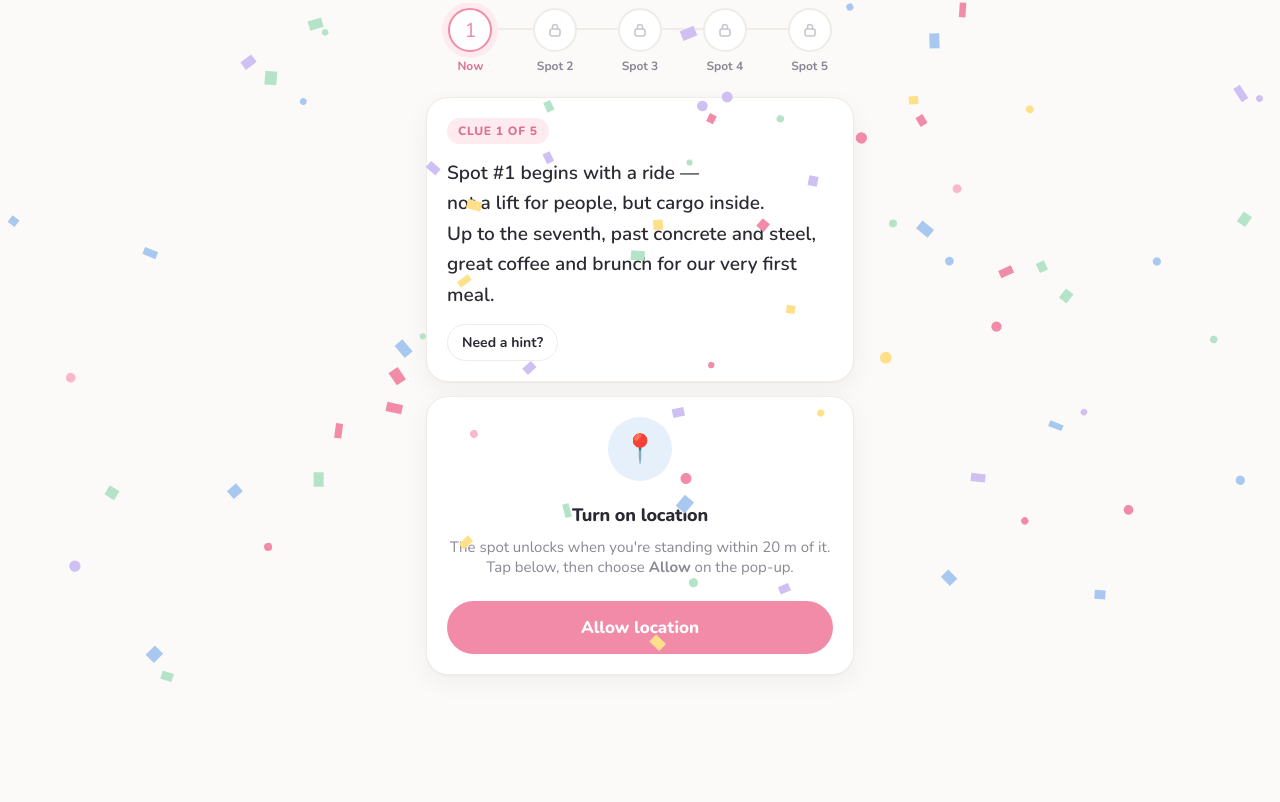
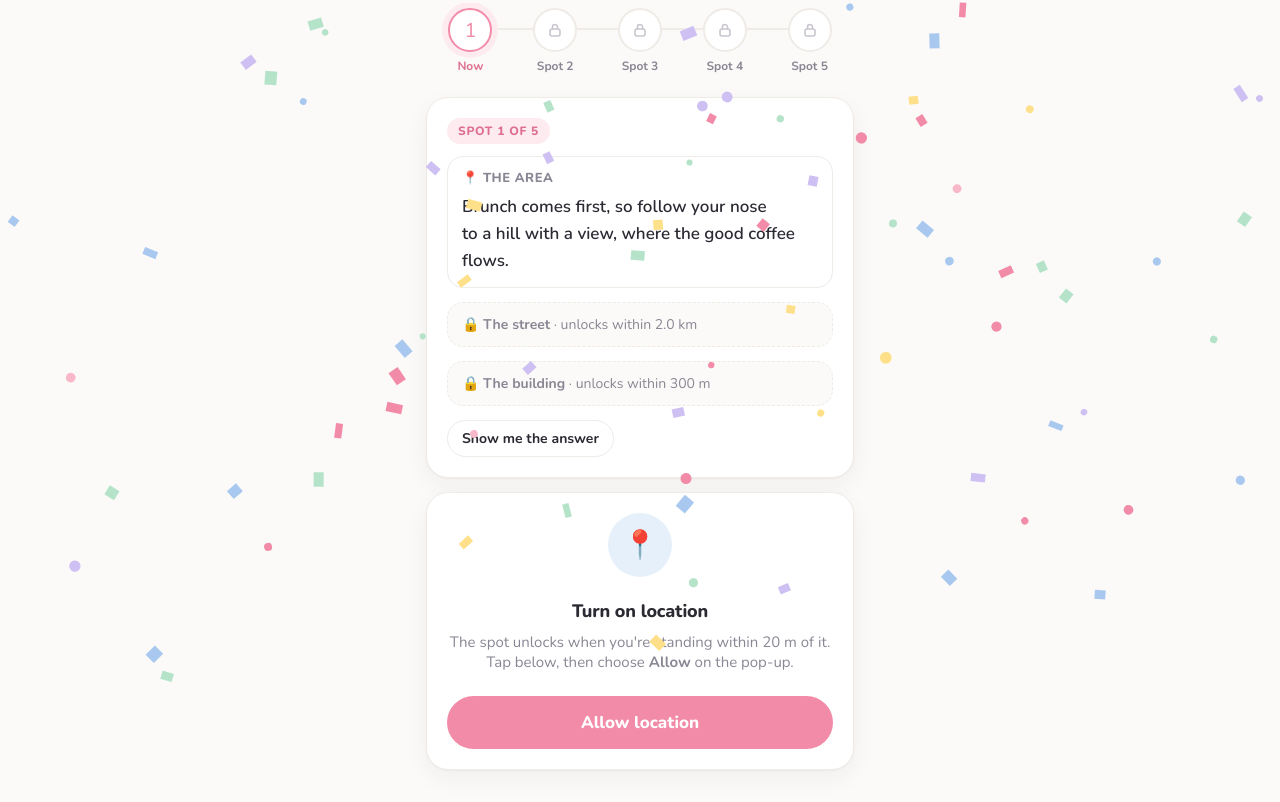
Before and after one commit to kohrenkai/erika-hunt, a plain HTML site: page index.html in a window 1280 px wide. Both pictures are taken after a click on the button "Start the hunt". Shown: the part 77-879 px from the top of the page. Before the commit the page ends 800 px from the top, so only its background shows below. Drawn offline with nearby package versions, Linux system fonts and the light colour scheme.

Commit message:
Tiered clues: area, street, building unlock by distance
Co-Authored-By: Claude Opus 5.5 <noreply@anthropic.com>

```diff
--- a/index.html
+++ b/index.html
@@ -115,6 +115,10 @@ small{display:block;color:var(--muted);font-size:13px;line-height:1.45;margin-to
 .clue{white-space:pre-line;font-size:19px;line-height:1.6;font-weight:600;margin:14px 0 2px}
 .hint{background:var(--mint);border-radius:14px;padding:11px 14px;font-size:15px;line-height:1.45}
 .hint b{color:var(--mint-ink)}
+.tier{border:1.5px solid var(--border);border-radius:16px;padding:12px 14px}
+.tier .tl{font-size:13px;font-weight:800;color:var(--muted);text-transform:uppercase;letter-spacing:.04em}
+.tier .clue{margin:6px 0 0;font-size:17px}
+.tier.locked{background:var(--bg);color:var(--muted);font-size:14px;border-style:dashed}
 .hint.answer{background:var(--sky)} .hint.answer b{color:var(--sky-ink)}
 .row{display:flex;gap:10px;flex-wrap:wrap}
 
@@ -189,26 +193,34 @@ const HUNT = {
   meter: true,
   gmCode: "1234",
   finalMessage: "Happy birthday, Erika! 💖 Thank you for today: brunch up a cargo lift, two hours of pampering, scones and tea, silly photos and a cosy dinner. Before we head home, let's take the long way down Orchard Road and walk under the Christmas lights together. And between you and me… the day isn't quite over yet. Here's to another year of adventures together.",
+  /* Each spot has 3 clues: the area, the street, the building.
+     The area clue shows straight away. clueKm says how close (in km) she must be
+     before the next clues appear: [street clue, building clue]. */
   spots: [
-    { emoji:"🥐", name:"Coexist Coffee Co. @ Hillview", lat:1.3530322, lng:103.757791, checked:false,
-      clue:"Spot #1 begins with a ride —\nnot a lift for people, but cargo inside.\nUp to the seventh, past concrete and steel,\ngreat coffee and brunch for our very first meal.",
-      hints:["Stay close to home. It's in Hillview, hidden in an industrial building.","48 Hillview Terrace. Take the cargo lift all the way up to level 7."],
+    { emoji:"🥐", name:"Coexist Coffee Co. @ Hillview", lat:1.3530322, lng:103.757791, checked:false, clueKm:[2, 0.3],
+      clues:["Brunch comes first, so follow your nose\nto a hill with a view, where the good coffee flows.",
+             "On Hillview Terrace, find number 48:\nan old industrial block where brunch won't wait.",
+             "Skip the people lift, take the cargo ride\nall the way up to level 7. Coffee's waiting inside."],
       message:"Brunch is on me! Order whatever you like. 🥐☕ And keep your eyes open: your first present makes an appearance right here, something soft and cosy for lazy days. 🎁" },
-    { emoji:"💆", name:"Balik Kampung Spa, Hillview", lat:1.3575971, lng:103.7605025, checked:false,
-      clue:"Spot #2 means going back home,\nto a kampung where slow hours roam.\nTwo hours of oils, a scrub and a rest —\ntoday, my love, you get pampered the best.",
-      hints:["Bring nothing but yourself. It's somewhere to relax, still in Hillview.","\"Going back to the village\" in Malay… 9 Chu Lin Road. Your Birthday Special starts at 2pm."],
+    { emoji:"💆", name:"Balik Kampung Spa, Hillview", lat:1.3575971, lng:103.7605025, checked:false, clueKm:[0.5, 0.15],
+      clues:["Still in Hillview, we're going back to the village for a while:\ntwo hours of pampering to make you smile.",
+             "Find Chu Lin Road, a quiet little lane,\nwhere the city slows down and you breathe again.",
+             "Number 9, the balik kampung place:\nyour Birthday Special at 2. Leave your phone in its case."],
       message:"Two whole hours just for you: an aromatherapy massage plus a scrub, your Birthday Special. 🌿 Phones away, eyes closed, nothing to plan. Today is all about you." },
-    { emoji:"☕", name:"Avenue On 3, Paragon", lat:1.3044725, lng:103.8360951, checked:false,
-      clue:"Spot #3 is a slower beat:\nwarm scones and tea and something sweet.\nOn Orchard Road, in a mall dressed in style,\nhead up to level three and stay a while.",
-      hints:["Think afternoon tea on Orchard Road.","It's named after the floor it's on. The Paragon, #03-48."],
+    { emoji:"☕", name:"Avenue On 3, Paragon", lat:1.3044725, lng:103.8360951, checked:false, clueKm:[3, 0.3],
+      clues:["Off to the city, where the shopping is grand:\nOrchard's waiting with a tea break, just as planned.",
+             "Along Orchard Road, number 290:\na mall dressed in luxury, polished and pretty.",
+             "Inside The Paragon, ride up to three:\na café named after its floor, with warm scones and tea. (#03-48)"],
       message:"Tea break! ☕ Warm scones, jam and cream, and no rushing. Let's sit for a bit before the evening begins." },
-    { emoji:"📸", name:"Another Booth, Orchard Plaza", lat:1.3012067, lng:103.8411571, checked:false,
-      clue:"Spot #4: it's time to pose!\nFour themed corners, a new scene in each of those.\nSmile, click, then print out the best:\na strip and a keychain to keep with the rest.",
-      hints:["Bring your best smile. We're taking pictures, and no photographer is needed.","Orchard Plaza, level 5. It's \"another\" kind of booth, #05-50."],
+    { emoji:"📸", name:"Another Booth, Orchard Plaza", lat:1.3012067, lng:103.8411571, checked:false, clueKm:[0.5, 0.15],
+      clues:["Still on Orchard, it's time to pose:\nfour themed corners, a new scene in each of those.",
+             "Head down Orchard Road to number 150:\nan older plaza, quirky and nifty.",
+             "Orchard Plaza, up to level 5, booth #05-50:\nsay cheese for a strip and a keychain to keep with me."],
       message:"Photo time! 📸 Let's make memories to keep: a strip to take home and a mini keychain so you carry today around with you." },
-    { emoji:"🍶", name:"MOMOYA, Orchard Plaza", lat:1.301375, lng:103.8412965, checked:false, holdMins:25,
-      clue:"Last stop is dinner, and we won't go far:\njust down a few floors from where we are.\nCrispy toriten, sashimi, some sake to share,\na cosy Kyushu izakaya is waiting down there.",
-      hints:["Japanese comfort food, Kyushu style. Don't leave the building!","Level 2, #02-24. A peachy name (momo means peach 🍑). Table's booked for 6pm."],
+    { emoji:"🍶", name:"MOMOYA, Orchard Plaza", lat:1.301375, lng:103.8412965, checked:false, holdMins:25, clueKm:[0.5, 0.1],
+      clues:["Last stop is dinner, and we won't go far:\njust a few floors down from where we are.",
+             "Same road, same building, same number too:\na cosy Kyushu izakaya is waiting for you.",
+             "Down to level 2, a name like a peach 🍑:\n#02-24, with toriten and sake in reach."],
       message:"The final spot! 🍶 Toriten, sashimi and a little sake. Kanpai to you, birthday girl. Don't get too comfy, though: there's one more surprise waiting at home." }
   ]
 };
@@ -253,7 +265,7 @@ const fmtDist=d=>d<1000?Math.round(d)+" m":(d/1000).toFixed(d<10000?1:0)+" km";
    PLAYER
    ==================================================================================== */
 let H=null,SK=null,S=null,pos=null,fakePos=null,heading=null,watchId=null,viewIdx=null,geoError=null;
-const pDefaults=()=>({started:false,current:0,unlocked:{},photos:{},hintsShown:{},revealed:{},bill:false,locOn:false,compass:false});
+const pDefaults=()=>({started:false,current:0,unlocked:{},photos:{},hintsShown:{},tiers:{},revealed:{},bill:false,locOn:false,compass:false});
 const save=()=>{if(!store(SK,S))toast("Phone storage is full; photo not saved")};
 const here=()=>fakePos||pos;
 const P=()=>H.spots;
@@ -290,6 +302,9 @@ function tick(){
   const s=P()[S.current],me=here();
   if(!S.started||S.bill||!s||S.unlocked[S.current]||!me){if(!$("#meter"))renderPlay();else updateMeter();return}
   const d=haversine(me,s), slack=Math.min(me.acc||0,25)*0.6;
+  const km=s.clueKm||[2,0.3],t=d<=km[1]*1000?3:d<=km[0]*1000?2:1;
+  if(s.clues&&t>(S.tiers[S.current]||1)){S.tiers[S.current]=t;save();
+    if(d-slack>H.radius||held()){renderPlay();toast(t===3?"New clue: the building! 🏢":"New clue: the street! 🛣️")}}
   if(d-slack<=H.radius&&!held()){unlock();return}
   if(!$("#meter"))renderPlay();else updateMeter();
 }
@@ -323,17 +338,17 @@ function steps(){return `<div class="steps">${P().map((s,i)=>{
     <div class="dot" style="${open?`background:${PASTELS[i%PASTELS.length]}`:""}">${open?esc(s.emoji):(active?(i+1):ICON_LOCK)}</div>
     <span class="tag">${open?"Found":(active?"Now":"Spot "+(i+1))}</span></button>`}).join("")}</div>`}
 
-function clue(i){const s=P()[i],hs=S.hintsShown[i]||0,hints=s.hints||[],rev=S.revealed[i];
+const TIERS=[["📍","The area"],["🛣️","The street"],["🏢","The building"]];
+function clue(i){const s=P()[i],rev=S.revealed[i],cl=s.clues||[s.clue],t=Math.max(1,S.tiers[i]||1),km=s.clueKm||[2,0.3];
   return `<div class="card">
-    <span class="label">Clue ${i+1} of ${P().length}</span>
-    <div class="clue">${esc(s.clue)}</div>
-    <div class="stack" style="margin-top:14px">
-    ${hints.slice(0,hs).map((h,k)=>`<div class="hint"><b>Hint ${k+1}</b> · ${esc(h)}</div>`).join("")}
+    <span class="label">Spot ${i+1} of ${P().length}</span>
+    <div class="stack" style="margin-top:12px">
+    ${cl.map((c,k)=>k<t?`<div class="tier"><div class="tl">${TIERS[k][0]} ${TIERS[k][1]}</div><div class="clue">${esc(c)}</div></div>`
+      :`<div class="tier locked">🔒 <b>${TIERS[k][1]}</b> · unlocks within ${fmtDist(km[k-1]*1000)}</div>`).join("")}
     ${rev?`<div class="hint answer"><b>Answer</b> · ${esc(s.name||"this spot")}<br>
       <a href="https://maps.apple.com/?ll=${s.lat},${s.lng}&q=${encodeURIComponent(s.name||"Spot")}" target="_blank" rel="noopener">Apple Maps</a> &nbsp;·&nbsp;
       <a href="https://www.google.com/maps/search/?api=1&query=${s.lat},${s.lng}" target="_blank" rel="noopener">Google Maps</a></div>`:""}
-    <div class="row">${hs<hints.length?`<button class="btn ghost small" onclick="S.hintsShown[${i}]=${hs+1};save();renderPlay()">Need a hint?</button>`
-      :(!rev?`<button class="btn ghost small" onclick="if(confirm('Give up and see the answer?')){S.revealed[${i}]=true;save();renderPlay()}">Show me the answer</button>`:"")}</div>
+    <div class="row">${!rev?`<button class="btn ghost small" onclick="if(confirm('Give up and see the answer?')){S.revealed[${i}]=true;save();renderPlay()}">Show me the answer</button>`:""}</div>
     </div>
   </div><div class="card">${meterBox()}</div>`}
 
@@ -457,7 +472,7 @@ function toast(t){const d=document.createElement("div");d.className="toast";d.te
 /* ---------- boot ---------- */
 H=HUNT;H.radius=+H.radius||20;
 SK="erika_hunt_v1"+(PREVIEW?"_test":"");
-S=Object.assign(pDefaults(),fetchStore(SK)||{});
+S=Object.assign(pDefaults(),fetchStore(SK)||{});S.tiers=S.tiers||{};
 renderPlay();
 if(S.started&&S.locOn&&!PREVIEW)startGeo();
 </script>
```
